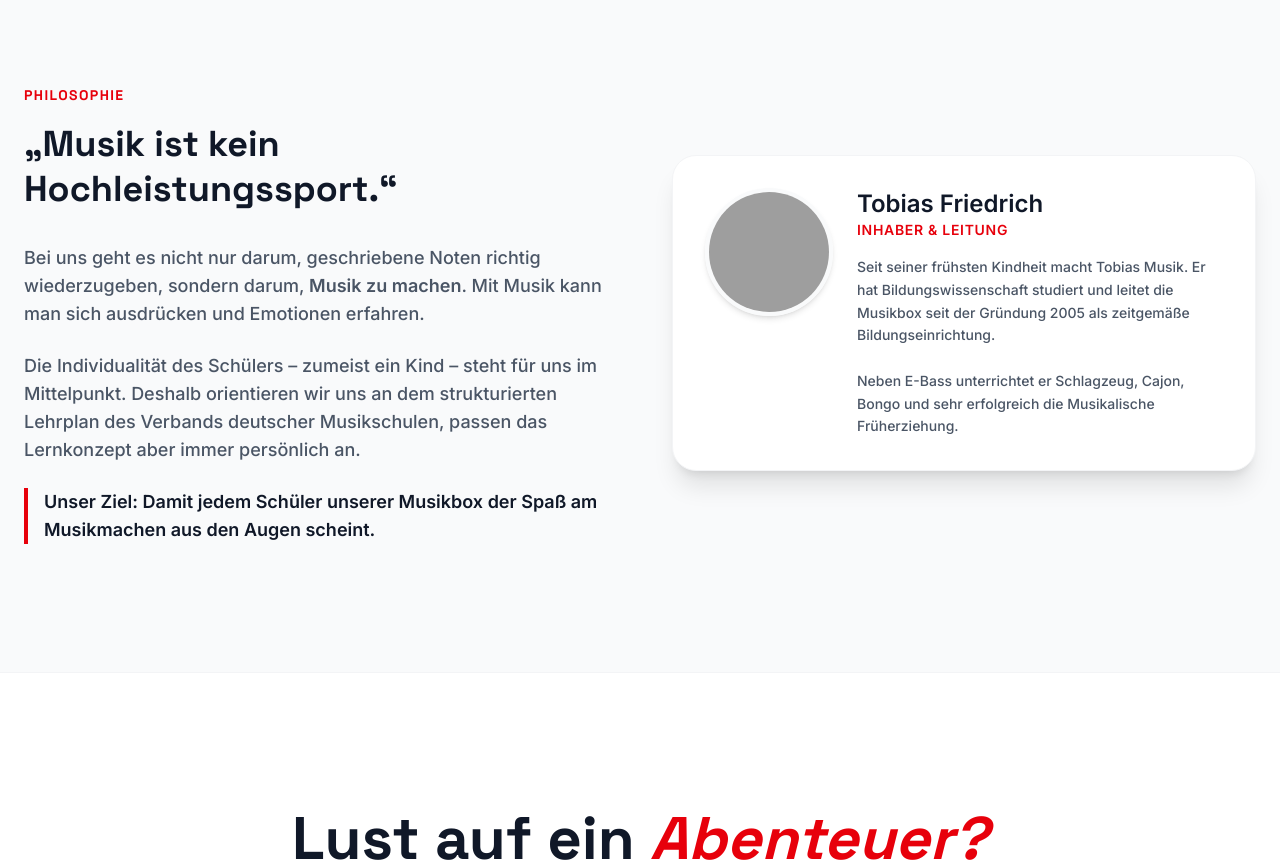
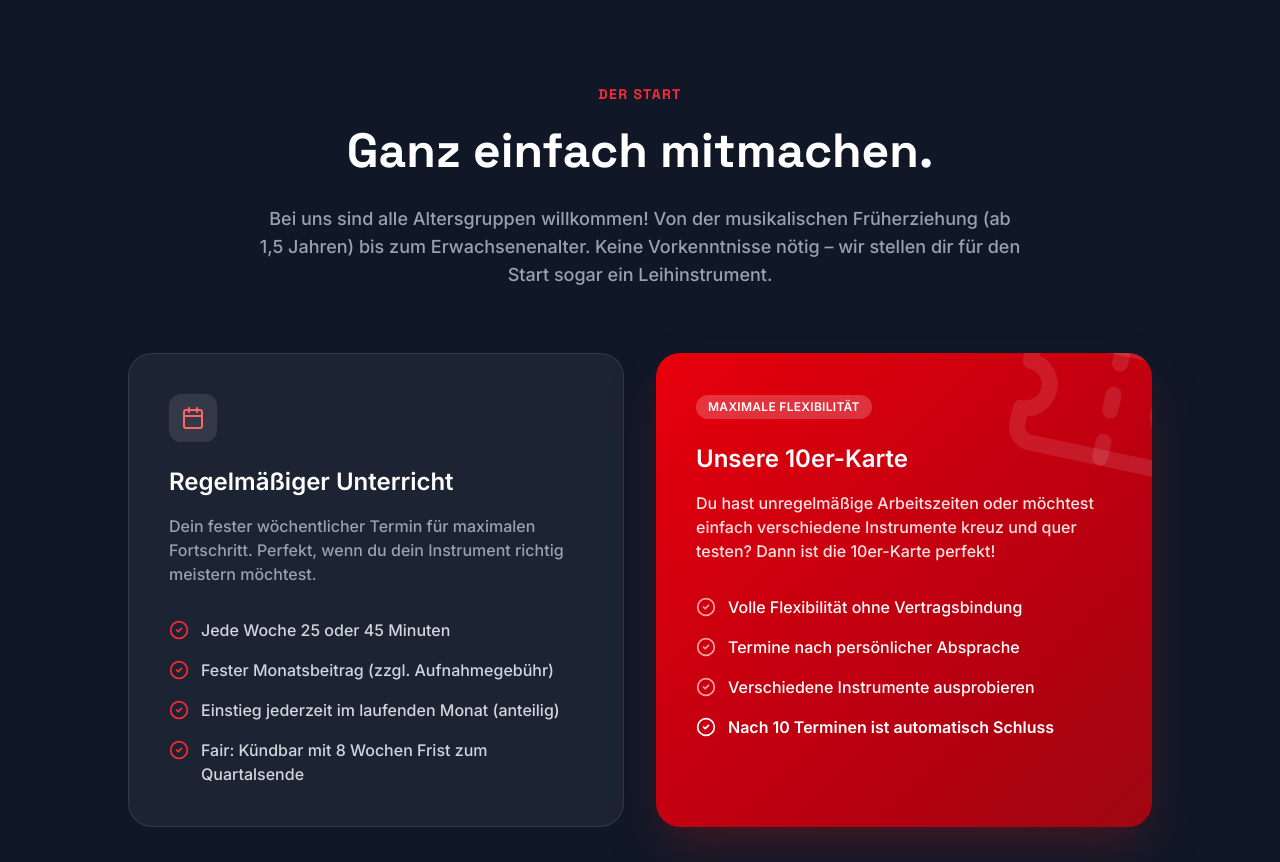
Before and after one commit to falkstange1912/Musikbox-Website, a React (Vite) app: page / in a window 1280 px wide. Shown: the part 1560-2422 px from the top of the page. Built offline with nearby package versions, Linux system fonts and the light colour scheme; grey boxes are pictures that could not be loaded.

Commit message:
Update App.tsx

```diff
--- a/App.tsx
+++ b/App.tsx
@@ -1,5 +1,5 @@
 import { motion } from 'motion/react';
-import { ArrowRight, CheckCircle2, ChevronRight, Play, MapPin, Phone, Mail } from 'lucide-react';
+import { ArrowRight, CheckCircle2, ChevronRight, Play, MapPin, Phone, Mail, Calendar, Ticket } from 'lucide-react';
 
 export default function App() {
   const emailAdresse = "info@musikbox-cremlingen.de";
@@ -22,8 +22,8 @@ export default function App() {
           </div>
           <div className="hidden md:flex items-center gap-8 text-sm font-semibold text-gray-600">
             <a href="#angebote" className="hover:text-red-600 transition-colors">Unterricht</a>
+            <a href="#modelle" className="hover:text-red-600 transition-colors">Preise & Einstieg</a>
             <a href="#philosophie" className="hover:text-red-600 transition-colors">Philosophie</a>
-            <a href="#team" className="hover:text-red-600 transition-colors">Leitung</a>
             <a href={`mailto:${emailAdresse}`} className="hover:text-red-600 transition-colors">Kontakt</a>
           </div>
           <div className="flex items-center gap-4 text-sm font-medium">
@@ -35,14 +35,11 @@ export default function App() {
         </div>
       </nav>
 
-      {/* Padding auf dem Handy verkleinert (pt-24 statt pt-32) */}
       <main className="pt-24 md:pt-32 pb-0">
 
         {/* 🟢 BEREICH 2: STARTBILDSCHIRM (HERO SECTION) */}
-        {/* Lücken (gap) für Handys optimiert */}
         <section className="max-w-7xl mx-auto px-6 grid lg:grid-cols-2 gap-8 lg:gap-16 items-center min-h-[70vh]">
 
-          {/* NEU: EINLADENDES BILD NUR FÜR HANDYS GANZ OBEN */}
           <motion.div
             initial={{ opacity: 0, y: 20 }}
             animate={{ opacity: 1, y: 0 }}
@@ -63,7 +60,6 @@ export default function App() {
                 <span className="w-2 h-2 rounded-full bg-green-500 animate-pulse" />
                 SEIT 2005 IN CREMLINGEN
               </div>
-              {/* Schriftgröße auf Handys (text-4xl) etwas kompakter */}
               <h1 className="font-display text-4xl sm:text-5xl lg:text-7xl font-black leading-[1.1] tracking-tight text-gray-900">
                 Dein Raum für <br/>
                 <span className="text-red-600">Musik & Tanz</span>.
@@ -92,7 +88,6 @@ export default function App() {
             </motion.div>
           </div>
 
-          {/* Desktop-Collage bleibt für große Bildschirme erhalten */}
           <motion.div
             initial={{ opacity: 0, scale: 0.95 }}
             animate={{ opacity: 1, scale: 1 }}
@@ -115,8 +110,7 @@ export default function App() {
         </section>
 
         {/* 🟢 BEREICH 3: UNSERE ANGEBOTE */}
-        {/* py-20 für Handy, py-32 für Desktop */}
-        <section id="angebote" className="py-20 lg:py-32 relative bg-white border-y border-gray-100">
+        <section id="angebote" className="py-20 lg:py-32 relative bg-white border-t border-gray-100">
           <div className="max-w-7xl mx-auto px-6">
             <div className="mb-12 lg:mb-16 text-center md:text-left">
               <span className="text-red-600 font-display font-extrabold tracking-widest text-sm uppercase">Unser Angebot</span>
@@ -167,8 +161,106 @@ export default function App() {
           </div>
         </section>
 
+        {/* 🟢 BEREICH 3.5: SO FUNKTIONIERT'S & 10ER KARTE (NEU) */}
+        <section id="modelle" className="py-20 lg:py-32 bg-gray-900 text-white relative overflow-hidden">
+          {/* Roter Akzent im Hintergrund */}
+          <div className="absolute top-0 right-0 w-[500px] h-[500px] bg-red-600/20 rounded-full blur-[150px] -z-10" />
+
+          <div className="max-w-7xl mx-auto px-6">
+            <div className="text-center max-w-3xl mx-auto mb-16">
+              <span className="text-red-500 font-display font-extrabold tracking-widest text-sm uppercase">Der Start</span>
+              <h2 className="text-3xl md:text-5xl font-display font-black mt-4 mb-6 leading-tight">
+                Ganz einfach mitmachen.
+              </h2>
+              <p className="text-lg text-gray-400 font-medium">
+                Bei uns sind alle Altersgruppen willkommen! Von der musikalischen Früherziehung (ab 1,5 Jahren) bis zum Erwachsenenalter. Keine Vorkenntnisse nötig – wir stellen dir für den Start sogar ein Leihinstrument.
+              </p>
+            </div>
+
+            <div className="grid md:grid-cols-2 gap-6 lg:gap-8 max-w-5xl mx-auto">
+
+              {/* Regelmäßiger Unterricht */}
+              <motion.div
+                initial={{ opacity: 0, y: 20 }}
+                whileInView={{ opacity: 1, y: 0 }}
+                viewport={{ once: true }}
+                className="bg-white/5 border border-white/10 rounded-3xl p-8 lg:p-10"
+              >
+                <div className="w-12 h-12 bg-white/10 rounded-xl flex items-center justify-center mb-6">
+                  <Calendar className="w-6 h-6 text-red-400" />
+                </div>
+                <h3 className="text-2xl font-black mb-4">Regelmäßiger Unterricht</h3>
+                <p className="text-gray-400 mb-8 font-medium">
+                  Dein fester wöchentlicher Termin für maximalen Fortschritt. Perfekt, wenn du dein Instrument richtig meistern möchtest.
+                </p>
+                <ul className="space-y-4 font-medium text-gray-300">
+                  <li className="flex items-start gap-3">
+                    <CheckCircle2 className="w-5 h-5 text-red-500 shrink-0 mt-0.5" />
+                    <span>Jede Woche 25 oder 45 Minuten</span>
+                  </li>
+                  <li className="flex items-start gap-3">
+                    <CheckCircle2 className="w-5 h-5 text-red-500 shrink-0 mt-0.5" />
+                    <span>Fester Monatsbeitrag (zzgl. Aufnahmegebühr)</span>
+                  </li>
+                  <li className="flex items-start gap-3">
+                    <CheckCircle2 className="w-5 h-5 text-red-500 shrink-0 mt-0.5" />
+                    <span>Einstieg jederzeit im laufenden Monat (anteilig)</span>
+                  </li>
+                  <li className="flex items-start gap-3">
+                    <CheckCircle2 className="w-5 h-5 text-red-500 shrink-0 mt-0.5" />
+                    <span>Fair: Kündbar mit 8 Wochen Frist zum Quartalsende</span>
+                  </li>
+                </ul>
+              </motion.div>
+
+              {/* Die 10er-Karte (Highlight) */}
+              <motion.div
+                initial={{ opacity: 0, y: 20 }}
+                whileInView={{ opacity: 1, y: 0 }}
+                viewport={{ once: true }}
+                transition={{ delay: 0.2 }}
+                className="bg-gradient-to-br from-red-600 to-red-800 rounded-3xl p-8 lg:p-10 shadow-2xl shadow-red-900/50 relative overflow-hidden"
+              >
+                {/* Deko-Element */}
+                <div className="absolute -top-12 -right-12 text-white/10 rotate-12">
+                  <Ticket className="w-48 h-48" />
+                </div>
+
+                <div className="relative z-10">
+                  <div className="inline-block px-3 py-1 bg-white/20 rounded-full text-white text-xs font-bold tracking-wide mb-6">
+                    MAXIMALE FLEXIBILITÄT
+                  </div>
+                  <h3 className="text-2xl font-black mb-4 text-white">Unsere 10er-Karte</h3>
+                  <p className="text-red-100 mb-8 font-medium">
+                    Du hast unregelmäßige Arbeitszeiten oder möchtest einfach verschiedene Instrumente kreuz und quer testen? Dann ist die 10er-Karte perfekt!
+                  </p>
+                  <ul className="space-y-4 font-medium text-white">
+                    <li className="flex items-start gap-3">
+                      <CheckCircle2 className="w-5 h-5 text-red-300 shrink-0 mt-0.5" />
+                      <span>Volle Flexibilität ohne Vertragsbindung</span>
+                    </li>
+                    <li className="flex items-start gap-3">
+                      <CheckCircle2 className="w-5 h-5 text-red-300 shrink-0 mt-0.5" />
+                      <span>Termine nach persönlicher Absprache</span>
+                    </li>
+                    <li className="flex items-start gap-3">
+                      <CheckCircle2 className="w-5 h-5 text-red-300 shrink-0 mt-0.5" />
+                      <span>Verschiedene Instrumente ausprobieren</span>
+                    </li>
+                    <li className="flex items-start gap-3">
+                      <CheckCircle2 className="w-5 h-5 text-white shrink-0 mt-0.5" />
+                      <span className="font-bold">Nach 10 Terminen ist automatisch Schluss</span>
+                    </li>
+                  </ul>
+                </div>
+              </motion.div>
+
+            </div>
+          </div>
+        </section>
+
         {/* 🟢 BEREICH 4: ÜBER UNS & PHILOSOPHIE */}
-        <section id="philosophie" className="py-20 lg:py-32 bg-gray-50">
+        <section id="philosophie" className="py-20 lg:py-32 bg-gray-50 border-t border-gray-200">
           <div className="max-w-7xl mx-auto px-6">
             <div className="grid lg:grid-cols-2 gap-12 lg:gap-16 items-center">
 
@@ -236,7 +328,7 @@ export default function App() {
                 Lust auf ein <span className="text-red-600 italic">Abenteuer?</span>
               </h2>
               <p className="text-lg lg:text-xl text-gray-600 mb-10 lg:mb-12 max-w-2xl mx-auto font-medium">
-                Komm in Cremlingen vorbei und probiere dein Wunschinstrument oder deine Tanzrichtung einfach aus. Wir freuen uns auf dich!
+                Melde dich einfach bei uns. Und wenn es doch nicht das Richtige ist? Kein Problem – <strong className="text-gray-900">die Probestunde bleibt gratis!</strong>
               </p>
 
               <div className="flex flex-col sm:flex-row items-center justify-center gap-4">
```
